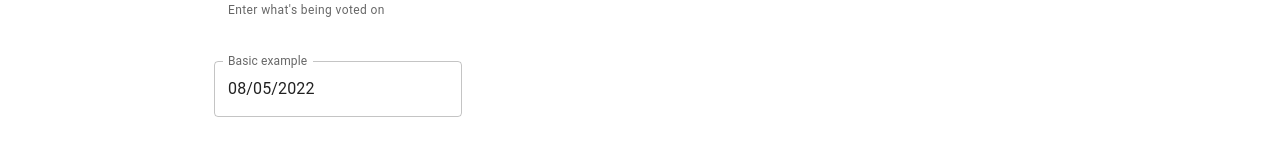
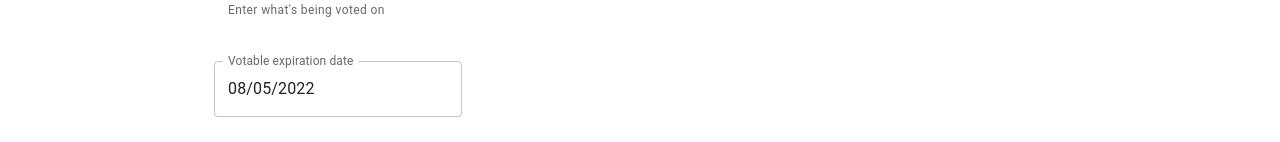
Before and after one commit to JamesMitofsky/Community-Votes, a React (Create React App) app: page /admin in a window 1280 px wide. Shown: the part 219-361 px from the top of the page. Built offline with nearby package versions, Linux system fonts and the light colour scheme.

Commit message:
Add local date object management, finally serving a stringified version to the complete votable for server reception when completed.

```diff
--- a/src/components/BuildVotable.jsx
+++ b/src/components/BuildVotable.jsx
@@ -66,17 +66,19 @@ export default function BuildVotable() {
   // VOTABLES state - accepts a string
   const [votable, setVotable] = useState("");
 
+  // expecting ISO format string
+  const [votableExpiration, setVotableExpiration] = useState(new Date());
+
   // COLLECTIVE state
   const [completeVotable, setCompleteVotable] = useState({
     candidates,
     name: votable,
     voters,
-    date: new Date(),
+    date: "",
   });
 
-  const [votableExpiration, setVotableExpiration] = useState(new Date());
-  function handleVotableExpiration(date) {
-    setVotableExpiration(date);
+  function handleVotableExpiration(dateObj) {
+    setVotableExpiration(dateObj);
   }
 
   useEffect(() => {
@@ -87,7 +89,7 @@ export default function BuildVotable() {
       candidates: candidatesString,
       name: votable,
       voters: votersString,
-      date: votableExpiration,
+      date: votableExpiration ? votableExpiration.toISOString() : "",
     });
   }, [candidates, voters, votable, votableExpiration]);
 
@@ -110,11 +112,11 @@ export default function BuildVotable() {
   // submit button disabled if incomplete form
   const [buttonState, setButtonState] = useState(true);
   useEffect(() => {
-    console.log(completeVotable);
-    const readyToGo = Object.values(completeVotable).every((prop) => {
-      console.log(typeof prop, prop);
-      return prop.length > 0 || typeof prop === "object";
-    });
+    console.log("use effect", completeVotable);
+    const readyToGo = Object.values(completeVotable).every(
+      (prop) => prop.length > 0
+    );
+
     console.log("readyToGo", readyToGo);
     if (readyToGo) {
       setButtonState(false);
@@ -188,7 +190,7 @@ export default function BuildVotable() {
         <Grid item xs={12}>
           <VotableExpiration
             votableExpiration={votableExpiration}
-            setExpiration={handleVotableExpiration}
+            handleExpirationChange={handleVotableExpiration}
           />
         </Grid>
         <Grid item xs={12}>
--- a/src/components/VotableExpiration.jsx
+++ b/src/components/VotableExpiration.jsx
@@ -5,16 +5,16 @@ import { DatePicker } from "@mui/x-date-pickers/DatePicker";
 
 export default function VotableExpiration({
   votableExpiration,
-  setExpiration,
+  handleExpirationChange,
 }) {
   return (
     <>
       <LocalizationProvider dateAdapter={AdapterMoment}>
         <DatePicker
-          label="Basic example"
+          label="Votable expiration date"
           value={votableExpiration}
           onChange={(newValue) => {
-            setExpiration(newValue);
+            handleExpirationChange(newValue);
           }}
           renderInput={(params) => <TextField {...params} />}
         />
```
